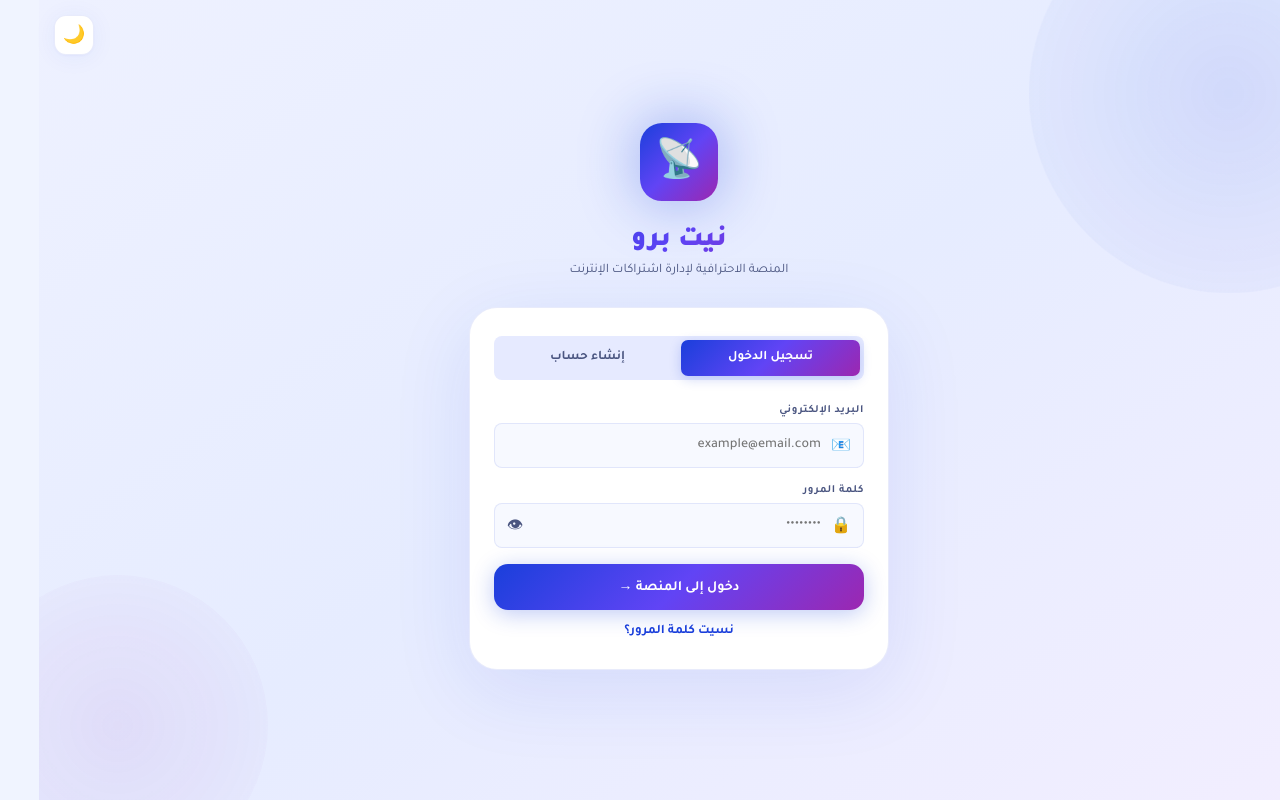
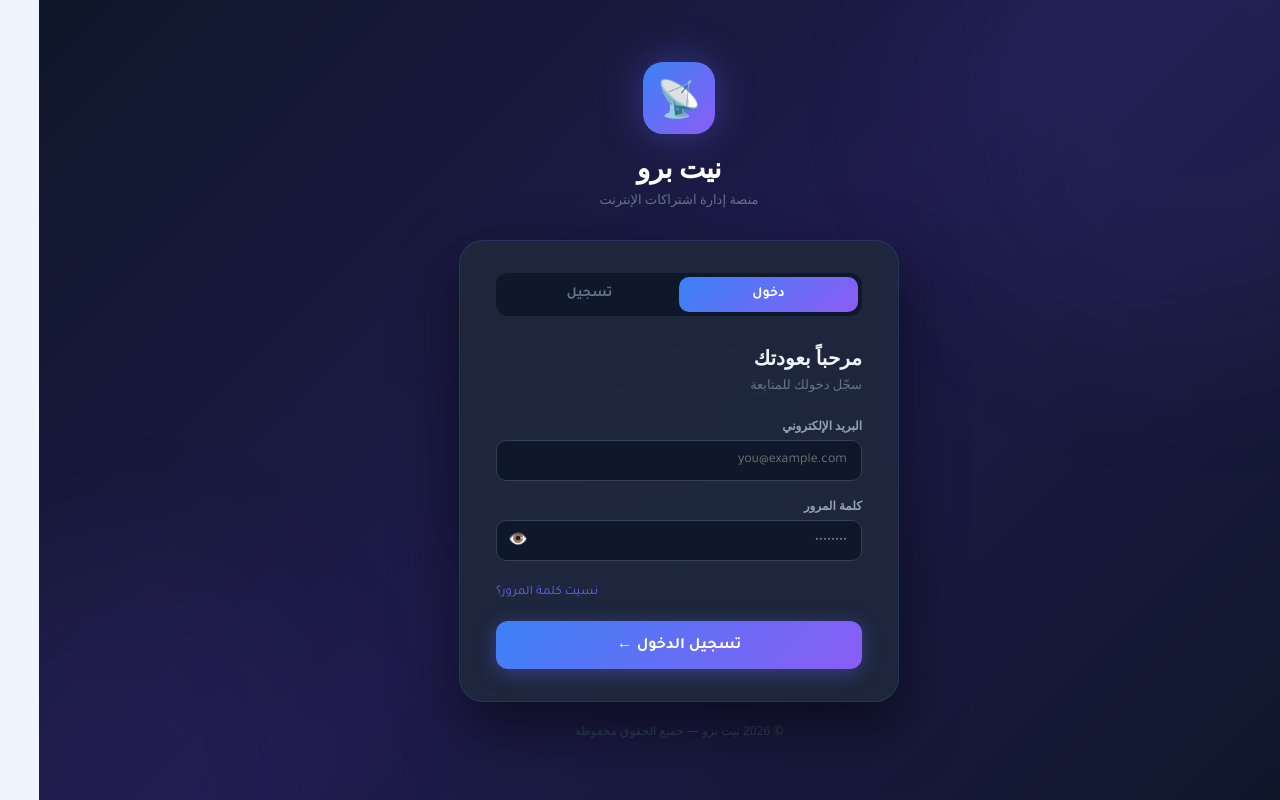
Before and after one commit to aliash27/netpro-v7, a React (Vite) app: page /login in a window 1280 px wide. Built offline with nearby package versions, Linux system fonts and the light colour scheme.

Commit message:
Update Login.jsx

```diff
--- a/src/pages/Login.jsx
+++ b/src/pages/Login.jsx
@@ -1,299 +1,263 @@
 import { useState } from 'react'
-import { useNavigate } from 'react-router-dom'
+import { useNavigate, Link } from 'react-router-dom'
 import { useAuth } from '../context/AuthContext'
 import { supabase } from '../lib/supabase'
 
 export default function Login() {
-  const { signIn, signUp } = useAuth()
-  const navigate = useNavigate()
-  const [tab, setTab]       = useState('in')
+  const { signIn } = useAuth()
+  const navigate   = useNavigate()
+
+  const [mode, setMode]       = useState('login')   // 'login' | 'register' | 'forgot'
+  const [email, setEmail]     = useState('')
+  const [password, setPass]   = useState('')
+  const [company, setCompany] = useState('')
   const [loading, setLoading] = useState(false)
-  const [error, setError]   = useState('')
-  const [showPw, setShowPw] = useState(false)
+  const [error, setError]     = useState('')
+  const [success, setSuccess] = useState('')
+  const [showPass, setShowPass] = useState(false)
 
-  // Login
-  const [email, setEmail] = useState('')
-  const [pass, setPass]   = useState('')
+  async function handleSubmit(e) {
+    e.preventDefault()
+    setError(''); setSuccess(''); setLoading(true)
 
-  // Register
-  const [rEmail, setREmail]     = useState('')
-  const [rPass, setRPass]       = useState('')
-  const [rPass2, setRPass2]     = useState('')
-  const [rCompany, setRCompany] = useState('')
-  const [rPhone, setRPhone]     = useState('')
+    try {
+      if (mode === 'login') {
+        await signIn(email, password)
+        navigate('/dashboard', { replace: true })
 
-  // Forgot password
-  const [showForgot, setShowForgot]   = useState(false)
-  const [fEmail, setFEmail]           = useState('')
-  const [fSent, setFSent]             = useState(false)
-  const [fLoading, setFLoading]       = useState(false)
+      } else if (mode === 'register') {
+        if (!company.trim()) throw new Error('أدخل اسم الشركة')
+        if (password.length < 6) throw new Error('كلمة المرور يجب أن تكون 6 أحرف على الأقل')
 
-  async function handleLogin(e) {
-    e.preventDefault()
-    if (!email || !pass) { setError('يرجى ملء جميع الحقول'); return }
-    setLoading(true); setError('')
-    try {
-      await signIn(email, pass)
-      navigate('/')
-    } catch {
-      setError('البريد الإلكتروني أو كلمة المرور غير صحيحة')
-    } finally { setLoading(false) }
+        const { error: signUpErr } = await supabase.auth.signUp({
+          email, password,
+          options: { data: { company_name: company } }
+        })
+        if (signUpErr) throw signUpErr
+        setSuccess('✅ تم إنشاء الحساب! تحقق من بريدك الإلكتروني لتأكيد الحساب.')
+        setMode('login')
+
+      } else if (mode === 'forgot') {
+        const { error: resetErr } = await supabase.auth.resetPasswordForEmail(email, {
+          redirectTo: `${window.location.origin}/reset-password`
+        })
+        if (resetErr) throw resetErr
+        setSuccess('✅ تم إرسال رابط إعادة التعيين إلى بريدك.')
       }
-
-  async function handleRegister(e) {
-    e.preventDefault()
-    if (!rEmail || !rPass || !rCompany) { setError('يرجى ملء الحقول المطلوبة *'); return }
-    if (rPass !== rPass2) { setError('كلمتا المرور غير متطابقتين'); return }
-    if (rPass.length < 6) { setError('كلمة المرور يجب أن تكون 6 أحرف على الأقل'); return }
-    setLoading(true); setError('')
-    try {
-      await signUp(rEmail, rPass, rCompany, rPhone)
-      navigate('/')
     } catch (err) {
-      setError(err.message || 'حدث خطأ، حاول مرة أخرى')
-    } finally { setLoading(false) }
+      const msgs = {
+        'Invalid login credentials': 'البريد الإلكتروني أو كلمة المرور غير صحيحة',
+        'Email not confirmed':       'يرجى تأكيد بريدك الإلكتروني أولاً',
+        'User already registered':   'هذا البريد مسجّل مسبقاً',
       }
-
-  async function handleForgotPassword(e) {
-    e.preventDefault()
-    if (!fEmail) { setError('يرجى إدخال بريدك الإلكتروني'); return }
-    setFLoading(true); setError('')
-    const { error } = await supabase.auth.resetPasswordForEmail(fEmail, {
-      redirectTo: window.location.origin + '/login'
-    })
-    setFLoading(false)
-    if (error) { setError('خطأ: ' + error.message); return }
-    setFSent(true)
-  }
-
-  function toggleTheme() {
-    const dark = document.documentElement.hasAttribute('data-dark')
-    if (dark) {
-      document.documentElement.removeAttribute('data-dark')
-      localStorage.setItem('np_theme', 'light')
-    } else {
-      document.documentElement.setAttribute('data-dark', '')
-      localStorage.setItem('np_theme', 'dark')
+      setError(msgs[err.message] ?? err.message)
+    } finally {
+      setLoading(false)
     }
   }
 
+  const titles = {
+    login:    { h: 'مرحباً بعودتك', sub: 'سجّل دخولك للمتابعة' },
+    register: { h: 'إنشاء حساب جديد', sub: 'ابدأ تجربتك المجانية لمدة 7 أيام' },
+    forgot:   { h: 'نسيت كلمة المرور؟', sub: 'أدخل بريدك وسنرسل لك رابط إعادة التعيين' },
+  }
+
   return (
-    <div className="login-page">
-      <button className="theme-toggle" onClick={toggleTheme}>
-        {document.documentElement.hasAttribute('data-dark') ? '☀️' : '🌙'}
-      </button>
+    <div dir="rtl" style={{
+      minHeight: '100vh',
+      background: 'linear-gradient(135deg, #0f172a 0%, #1e1b4b 50%, #0f172a 100%)',
+      display: 'flex', alignItems: 'center', justifyContent: 'center',
+      padding: 20, fontFamily: 'system-ui, -apple-system, sans-serif',
+      position: 'relative', overflow: 'hidden'
+    }}>
+      {/* خلفية زخرفية */}
+      <div style={{ position: 'absolute', inset: 0, overflow: 'hidden', pointerEvents: 'none' }}>
+        {[
+          { top: '-20%', right: '-10%', size: 500, color: 'rgba(99,102,241,.08)' },
+          { bottom: '-20%', left: '-10%', size: 400, color: 'rgba(139,92,246,.06)' },
+          { top: '40%', left: '40%', size: 300, color: 'rgba(59,130,246,.05)' },
+        ].map((c, i) => (
+          <div key={i} style={{
+            position: 'absolute', borderRadius: '50%',
+            width: c.size, height: c.size,
+            background: c.color,
+            filter: 'blur(80px)',
+            top: c.top, bottom: c.bottom, left: c.left, right: c.right,
+          }} />
+        ))}
+      </div>
 
       <div style={{
-        position:'absolute',width:400,height:400,borderRadius:'50%',
-        background:'radial-gradient(circle,rgba(26,63,219,.1),transparent)',
-        top:-120,right:-120,pointerEvents:'none',
-        animation:'orbFloat 7s ease-in-out infinite'
-      }}/>
+        width: '100%', maxWidth: 440, position: 'relative', zIndex: 1
+      }}>
+        {/* Logo */}
+        <div style={{ textAlign: 'center', marginBottom: 32 }}>
           <div style={{
-        position:'absolute',width:300,height:300,borderRadius:'50%',
-        background:'radial-gradient(circle,rgba(156,39,176,.08),transparent)',
-        bottom:-80,left:-80,pointerEvents:'none',
-        animation:'orbFloat 10s ease-in-out infinite reverse'
-      }}/>
-
-      <div className="login-wrap">
-        {/* Logo */}
-        <div style={{textAlign:'center',marginBottom:28}} className="fadeUp">
-          <div className="login-logo">📡</div>
-          <h1 style={{fontSize:28,fontWeight:900,
-            background:'var(--gP)',WebkitBackgroundClip:'text',
-            WebkitTextFillColor:'transparent'}}>
+            display: 'inline-flex', alignItems: 'center', justifyContent: 'center',
+            width: 72, height: 72, borderRadius: 20,
+            background: 'linear-gradient(135deg, #3b82f6, #8b5cf6)',
+            fontSize: 36, marginBottom: 14,
+            boxShadow: '0 0 40px rgba(99,102,241,.4)'
+          }}>📡</div>
+          <div style={{ fontSize: 28, fontWeight: 800, color: '#fff', letterSpacing: '-0.5px' }}>
             نيت برو
-          </h1>
-          <p style={{fontSize:13,color:'var(--ink3)',marginTop:5}}>
-            المنصة الاحترافية لإدارة اشتراكات الإنترنت
-          </p>
           </div>
-
-        {/* Forgot password modal */}
-        {showForgot ? (
-          <div className="login-card fadeUp">
-            <div style={{textAlign:'center',marginBottom:20}}>
-              <div style={{fontSize:36,marginBottom:8}}>🔑</div>
-              <div style={{fontSize:17,fontWeight:800,color:'var(--ink)'}}>
-                استعادة كلمة المرور
-              </div>
-              <div style={{fontSize:13,color:'var(--ink3)',marginTop:4}}>
-                سنرسل لك رابط إعادة التعيين على بريدك
+          <div style={{ fontSize: 13, color: '#64748b', marginTop: 4 }}>
+            منصة إدارة اشتراكات الإنترنت
           </div>
         </div>
 
-            {error && (
-              <div style={{background:'#fee2e2',color:'#dc2626',
-                padding:'10px 14px',borderRadius:10,fontSize:13,
-                fontWeight:600,marginBottom:14}}>
-                ⚠️ {error}
+        {/* Card */}
+        <div style={{
+          background: 'rgba(30,41,59,.9)',
+          backdropFilter: 'blur(20px)',
+          borderRadius: 24,
+          padding: '32px 36px',
+          border: '1px solid rgba(99,102,241,.2)',
+          boxShadow: '0 25px 60px rgba(0,0,0,.5)'
+        }}>
+          {/* Tab Switcher (login/register only) */}
+          {mode !== 'forgot' && (
+            <div style={{ display: 'flex', background: '#0f172a', borderRadius: 12, padding: 4, marginBottom: 28 }}>
+              {[{ id: 'login', label: 'دخول' }, { id: 'register', label: 'تسجيل' }].map(t => (
+                <button key={t.id} onClick={() => { setMode(t.id); setError(''); setSuccess('') }}
+                  style={{
+                    flex: 1, padding: '9px 0', borderRadius: 10, border: 'none',
+                    cursor: 'pointer', fontWeight: 700, fontSize: 14, transition: 'all .25s',
+                    background: mode === t.id ? 'linear-gradient(135deg,#3b82f6,#8b5cf6)' : 'transparent',
+                    color: mode === t.id ? '#fff' : '#64748b',
+                  }}>
+                  {t.label}
+                </button>
+              ))}
             </div>
           )}
 
-            {fSent ? (
-              <div style={{background:'#dcfce7',color:'#16a34a',
-                padding:16,borderRadius:12,textAlign:'center',fontSize:14,fontWeight:700}}>
-                ✅ تم الإرسال! تحقق من بريدك الإلكتروني وانقر على الرابط لإعادة تعيين كلمة المرور.
+          {/* Title */}
+          <div style={{ marginBottom: 24 }}>
+            <div style={{ fontSize: 20, fontWeight: 700, color: '#f1f5f9' }}>{titles[mode].h}</div>
+            <div style={{ fontSize: 13, color: '#64748b', marginTop: 4 }}>{titles[mode].sub}</div>
           </div>
-            ) : (
-              <form onSubmit={handleForgotPassword}>
-                <div className="field">
-                  <label className="field-label">البريد الإلكتروني</label>
-                  <div className="field-wrap">
-                    <span className="field-icon">📧</span>
-                    <input className="field-input" type="email"
-                      placeholder="example@email.com"
-                      value={fEmail} onChange={e => setFEmail(e.target.value)} />
-                  </div>
-                </div>
-                <button type="submit" className="btn btn-primary" disabled={fLoading}>
-                  {fLoading ? '⏳ جاري الإرسال...' : '📨 إرسال رابط الاستعادة'}
-                </button>
-              </form>
+
+          {/* Alerts */}
+          {error   && <Alert type="error"   msg={error}   />}
+          {success && <Alert type="success" msg={success} />}
+
+          {/* Form */}
+          <form onSubmit={handleSubmit}>
+            <div style={{ display: 'grid', gap: 16 }}>
+
+              {/* اسم الشركة (تسجيل فقط) */}
+              {mode === 'register' && (
+                <Field label="اسم الشركة">
+                  <input
+                    type="text" placeholder="شركة الاتصالات العراقية..."
+                    value={company} onChange={e => setCompany(e.target.value)}
+                    required style={inputStyle}
+                  />
+                </Field>
               )}
 
-            <button type="button" className="btn btn-ghost" style={{marginTop:9}}
-              onClick={() => { setShowForgot(false); setFSent(false); setError('') }}>
-              ← العودة لتسجيل الدخول
+              {/* البريد */}
+              <Field label="البريد الإلكتروني">
+                <input
+                  type="email" placeholder="you@example.com"
+                  value={email} onChange={e => setEmail(e.target.value)}
+                  required style={inputStyle} autoComplete="email"
+                />
+              </Field>
+
+              {/* كلمة المرور */}
+              {mode !== 'forgot' && (
+                <Field label="كلمة المرور">
+                  <div style={{ position: 'relative' }}>
+                    <input
+                      type={showPass ? 'text' : 'password'}
+                      placeholder="••••••••"
+                      value={password} onChange={e => setPass(e.target.value)}
+                      required style={{ ...inputStyle, paddingLeft: 44 }}
+                      autoComplete={mode === 'login' ? 'current-password' : 'new-password'}
+                    />
+                    <button type="button" onClick={() => setShowPass(p => !p)}
+                      style={{ position: 'absolute', left: 12, top: '50%', transform: 'translateY(-50%)', background: 'none', border: 'none', cursor: 'pointer', fontSize: 16, color: '#64748b' }}>
+                      {showPass ? '🙈' : '👁️'}
                     </button>
                   </div>
-        ) : (
-          <div className="login-card fadeUp" style={{animationDelay:'.1s'}}>
-            {/* Tabs */}
-            <div className="tab-switcher">
-              <button
-                className={`tab-btn ${tab==='in'?'active':''}`}
-                onClick={() => { setTab('in'); setError('') }}
-              >تسجيل الدخول</button>
-              <button
-                className={`tab-btn ${tab==='up'?'active':''}`}
-                onClick={() => { setTab('up'); setError('') }}
-              >إنشاء حساب</button>
-            </div>
+                </Field>
+              )}
 
-            {/* Error */}
-            {error && (
-              <div style={{background:'#fee2e2',color:'#dc2626',
-                padding:'10px 14px',borderRadius:10,fontSize:13,
-                fontWeight:600,marginBottom:14}}>
-                ⚠️ {error}
+              {/* نسيت كلمة المرور */}
+              {mode === 'login' && (
+                <div style={{ textAlign: 'left' }}>
+                  <button type="button" onClick={() => { setMode('forgot'); setError(''); setSuccess('') }}
+                    style={{ background: 'none', border: 'none', color: '#6366f1', cursor: 'pointer', fontSize: 13 }}>
+                    نسيت كلمة المرور؟
+                  </button>
                 </div>
               )}
 
-            {/* Login Form */}
-            {tab === 'in' && (
-              <form onSubmit={handleLogin}>
-                <div className="field">
-                  <label className="field-label">البريد الإلكتروني</label>
-                  <div className="field-wrap">
-                    <span className="field-icon">📧</span>
-                    <input className="field-input" type="email"
-                      placeholder="example@email.com"
-                      value={email} onChange={e => setEmail(e.target.value)} />
-                  </div>
-                </div>
-                <div className="field">
-                  <label className="field-label">كلمة المرور</label>
-                  <div className="field-wrap">
-                    <span className="field-icon">🔒</span>
-                    <input className="field-input"
-                      type={showPw ? 'text' : 'password'}
-                      placeholder="••••••••"
-                      value={pass} onChange={e => setPass(e.target.value)} />
-                    <button type="button" className="field-icon field-icon-left"
-                      onClick={() => setShowPw(!showPw)}>
-                      {showPw ? '🙈' : '👁'}
+              {/* زر الإرسال */}
+              <button type="submit" disabled={loading}
+                style={{
+                  width: '100%', padding: '13px 0', borderRadius: 12, border: 'none',
+                  background: loading ? '#334155' : 'linear-gradient(135deg, #3b82f6, #8b5cf6)',
+                  color: '#fff', fontWeight: 700, fontSize: 16, cursor: loading ? 'not-allowed' : 'pointer',
+                  marginTop: 4, transition: 'all .3s',
+                  boxShadow: loading ? 'none' : '0 4px 20px rgba(99,102,241,.4)'
+                }}>
+                {loading ? '⏳ جاري التحميل...' :
+                  mode === 'login'    ? 'تسجيل الدخول ←' :
+                  mode === 'register' ? 'إنشاء الحساب مجاناً ←' :
+                  'إرسال رابط التعيين ←'}
               </button>
-                  </div>
-                </div>
-                <button type="submit" className="btn btn-primary" disabled={loading}>
-                  {loading ? '⏳ جاري الدخول...' : 'دخول إلى المنصة →'}
+
+              {/* رجوع من forgot */}
+              {mode === 'forgot' && (
+                <button type="button" onClick={() => { setMode('login'); setError(''); setSuccess('') }}
+                  style={{ background: 'none', border: 'none', color: '#64748b', cursor: 'pointer', fontSize: 13, textAlign: 'center' }}>
+                  ← العودة لتسجيل الدخول
                 </button>
-                <div style={{textAlign:'center',marginTop:12}}>
-                  <button type="button" style={{background:'none',border:'none',
-                    color:'var(--blue)',fontSize:13,fontWeight:700,cursor:'pointer'}}
-                    onClick={() => { setShowForgot(true); setError('') }}>
-                    نسيت كلمة المرور؟
-                  </button>
+              )}
             </div>
           </form>
-            )}
-
-            {/* Register Form */}
-            {tab === 'up' && (
-              <form onSubmit={handleRegister}>
-                <div className="field">
-                  <label className="field-label">البريد الإلكتروني *</label>
-                  <div className="field-wrap">
-                    <span className="field-icon">📧</span>
-                    <input className="field-input" type="email"
-                      placeholder="example@email.com"
-                      value={rEmail} onChange={e => setREmail(e.target.value)} />
-                  </div>
-                </div>
-                <div className="field">
-                  <label className="field-label">كلمة المرور *</label>
-                  <div className="field-wrap">
-                    <span className="field-icon">🔒</span>
-                    <input className="field-input"
-                      type={showPw ? 'text' : 'password'}
-                      placeholder="6 أحرف على الأقل"
-                      value={rPass} onChange={e => setRPass(e.target.value)} />
-                    <button type="button" className="field-icon field-icon-left"
-                      onClick={() => setShowPw(!showPw)}>
-                      {showPw ? '🙈' : '👁'}
-                    </button>
-                  </div>
-                </div>
-                <div className="field">
-                  <label className="field-label">تأكيد كلمة المرور *</label>
-                  <div className="field-wrap">
-                    <span className="field-icon">🔒</span>
-                    <input className="field-input"
-                      type={showPw ? 'text' : 'password'}
-                      placeholder="أعد كتابة كلمة المرور"
-                      value={rPass2} onChange={e => setRPass2(e.target.value)} />
-                  </div>
-                </div>
-                <div className="divider">بيانات الشركة</div>
-                <div className="field">
-                  <label className="field-label">اسم الشركة / المنصة *</label>
-                  <div className="field-wrap">
-                    <span className="field-icon">🏢</span>
-                    <input className="field-input" type="text"
-                      placeholder="مثال: شركة الرافدين للإنترنت"
-                      value={rCompany} onChange={e => setRCompany(e.target.value)} />
-                  </div>
-                </div>
-                <div className="field">
-                  <label className="field-label">رقم الهاتف</label>
-                  <div className="field-wrap">
-                    <span className="field-icon">📞</span>
-                    <input className="field-input" type="tel"
-                      placeholder="07XXXXXXXXX"
-                      value={rPhone} onChange={e => setRPhone(e.target.value)} />
-                  </div>
-                </div>
-                <button type="submit" className="btn btn-gold" disabled={loading}>
-                  {loading ? '⏳ جاري الإنشاء...' : '🎁 إنشاء الحساب مجاناً'}
-                </button>
-                <div className="trial-note" style={{marginTop:12}}>
-                  <span>✨ 7 أيام تجريبية مجانية — بدون بطاقة</span>
-                </div>
-              </form>
-            )}
-          </div>
-        )}
         </div>
 
-      <style>{`
-        @keyframes orbFloat {
-          0%,100%{transform:translate(0,0)}
-          33%{transform:translate(18px,-14px)}
-          66%{transform:translate(-14px,18px)}
-        }
-      `}</style>
+        {/* Footer */}
+        <p style={{ textAlign: 'center', color: '#334155', fontSize: 12, marginTop: 20 }}>
+          © {new Date().getFullYear()} نيت برو — جميع الحقوق محفوظة
+        </p>
+      </div>
     </div>
   )
 }
+
+// ─── Helpers ──────────────────────────────────────────────
+const inputStyle = {
+  width: '100%', background: '#0f172a',
+  border: '1px solid #334155', borderRadius: 10,
+  padding: '11px 14px', color: '#f1f5f9',
+  fontSize: 14, outline: 'none', boxSizing: 'border-box',
+  transition: 'border-color .2s',
+}
+
+function Field({ label, children }) {
+  return (
+    <div>
+      <label style={{ display: 'block', fontSize: 12, fontWeight: 600, color: '#94a3b8', marginBottom: 6 }}>
+        {label}
+      </label>
+      {children}
+    </div>
+  )
+}
+
+function Alert({ type, msg }) {
+  const s = type === 'error'
+    ? { bg: 'rgba(239,68,68,.1)', border: '#ef444444', color: '#fca5a5' }
+    : { bg: 'rgba(16,185,129,.1)', border: '#10b98144', color: '#6ee7b7' }
+  return (
+    <div style={{ background: s.bg, border: `1px solid ${s.border}`, borderRadius: 10, padding: '10px 14px', marginBottom: 16, fontSize: 13, color: s.color, lineHeight: 1.5 }}>
+      {msg}
+    </div>
+  )
+}
```
Lines whose indentation alone changed are shown as unchanged.
